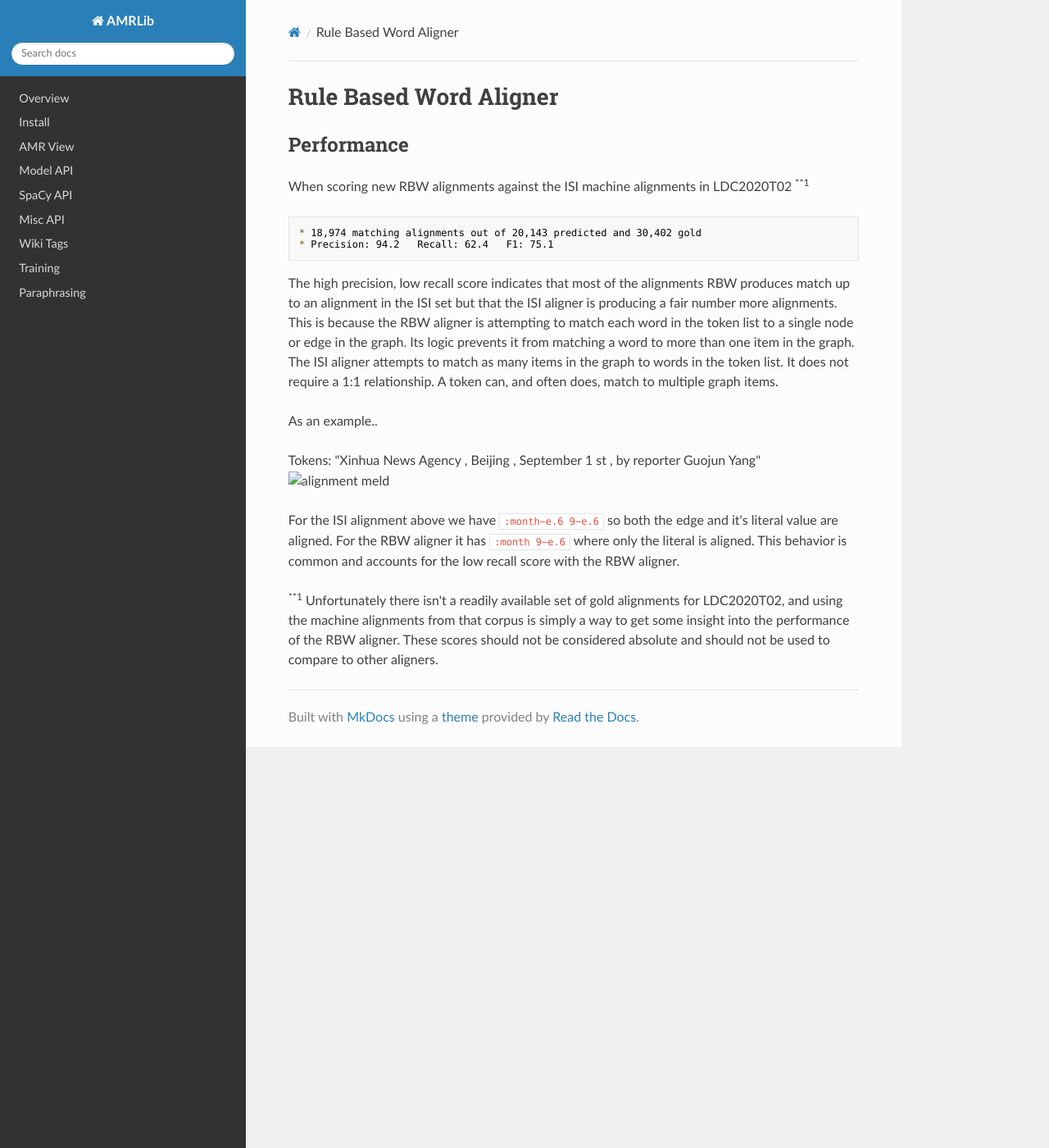
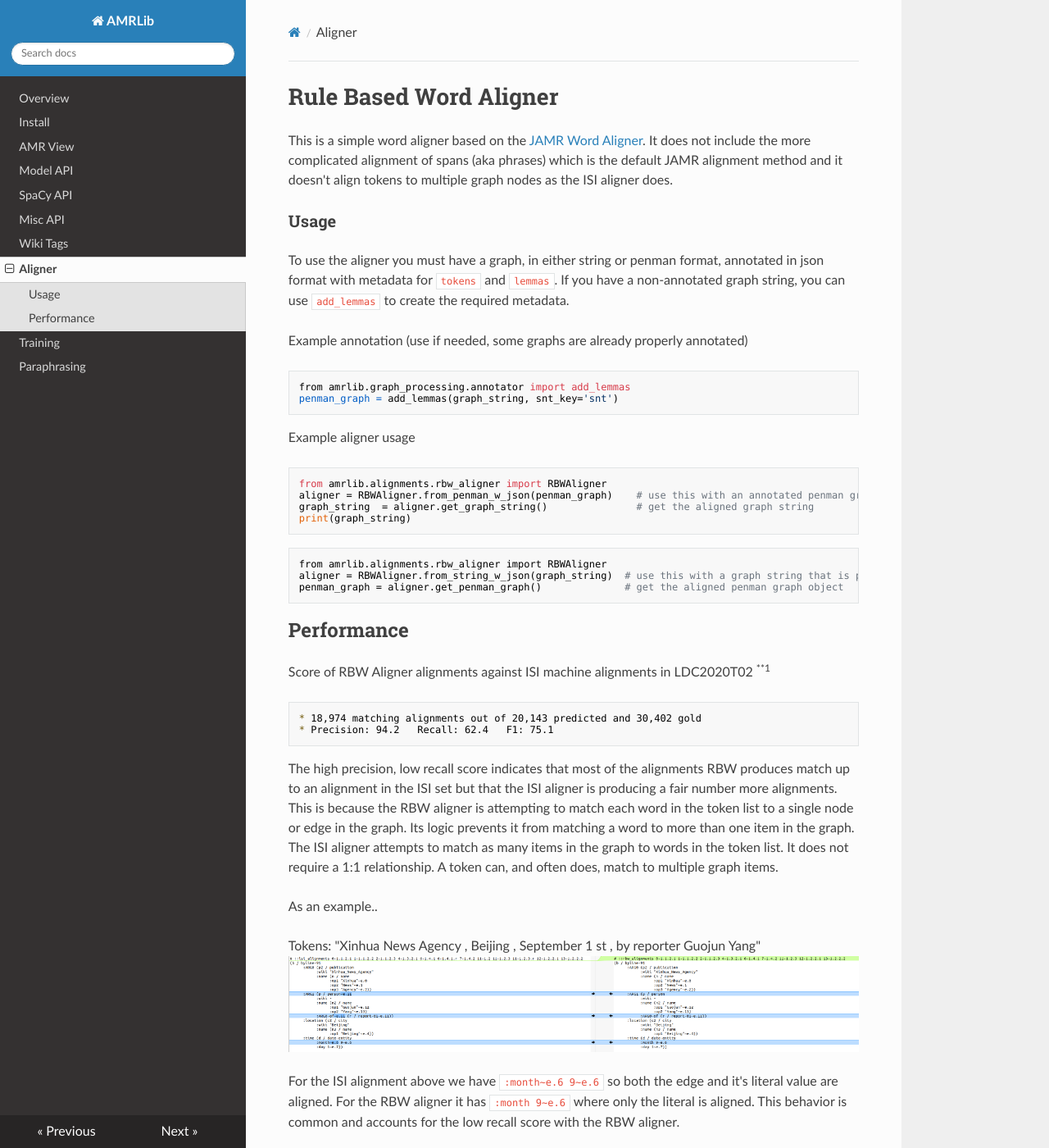
Before and after one commit to bjascob/amrlib, an MkDocs documentation site: the page built from docs/rbw_aligner.md, in a window 1280 px wide and 1400 px high. Shown: the whole window at 82% size. Built offline with MkDocs 1.6.1, drawn with Linux system fonts in a browser that asks for light colours; nearby versions of some CDN libraries; some of the changed text lies outside the part shown.

Commit message:
Add documentat for Aligner

````diff
--- a/docs/rbw_aligner.md
+++ b/docs/rbw_aligner.md
@@ -1,8 +1,36 @@
 # Rule Based Word Aligner
+
+This is a simple word aligner based on the [JAMR Word Aligner](https://github.com/jflanigan/jamr/blob/Semeval-2016/src/AlignWords.scala).
+It does not include the more complicated alignment of spans (aka phrases) which is the default JAMR
+alignment method and it doesn't align tokens to multiple graph nodes as the ISI aligner does.
+
+### Usage
+To use the aligner you must have a graph, in either string or penman format, annotated in json format
+with metadata for `tokens` and `lemmas`.  If you have a non-annotated graph string, you can use
+`add_lemmas` to create the required metadata.
+
+Example annotation (use if needed, some graphs are already properly annotated)
+```
+from amrlib.graph_processing.annotator import add_lemmas
+penman_graph = add_lemmas(graph_string, snt_key='snt')
+```
+
+Example aligner usage
+```
+from amrlib.alignments.rbw_aligner import RBWAligner
+aligner = RBWAligner.from_penman_w_json(penman_graph)    # use this with an annotated penman graph object
+graph_string  = aligner.get_graph_string()               # get the aligned graph string
+print(graph_string)
+```
+```
+from amrlib.alignments.rbw_aligner import RBWAligner
+aligner = RBWAligner.from_string_w_json(graph_string)  # use this with a graph string that is properly annotated
+penman_graph = aligner.get_penman_graph()              # get the aligned penman graph object
+```
 
 
 ## Performance
-When scoring new RBW alignments against the ISI machine alignments in LDC2020T02 <sup>**1</sup>
+Score of RBW Aligner alignments against ISI machine alignments in LDC2020T02 <sup>**1</sup>
 ```
 * 18,974 matching alignments out of 20,143 predicted and 30,402 gold
 * Precision: 94.2   Recall: 62.4   F1: 75.1
@@ -16,13 +44,15 @@ a 1:1 relationship.  A token can, and often does, match to multiple graph items.
 As an example..
 
 Tokens: "Xinhua News Agency , Beijing , September 1 st , by reporter Guojun Yang"
-![alignment meld](rbw_vs_isi_alignments_example01.png)
+![alignment meld](https://github.com/bjascob/amrlib/raw/master/docs/images/rbw_vs_isi_alignments_example01.png)
+<!--- docs/images/rbw_vs_isi_alignments_example01.png--->
+<!--- https://github.com/bjascob/amrlib/raw/master/docs/images/rbw_vs_isi_alignments_example01.png --->
 
 For the ISI alignment above we have `:month~e.6 9~e.6` so both the edge and it's literal value are aligned.
 For the RBW aligner it has `:month 9~e.6` where only the literal is aligned.  This behavior is common
 and accounts for the low recall score with the RBW aligner.
 
 <sup>**1</sup>
-Unfortunately there isn't a readily available set of gold alignments for LDC2020T02, and using the machine alignments
+Unfortunately, there isn't a readily available set of gold alignments for LDC2020T02.  Using the machine alignments
 from that corpus is simply a way to get some insight into the performance of the RBW aligner.  These scores should not
 be considered absolute and should not be used to compare to other aligners.
--- a/mkdocs.yml
+++ b/mkdocs.yml
@@ -7,6 +7,7 @@ nav:
 - 'SpaCy API':  api_spacy.md
 - 'Misc API':   api_misc.md
 - 'Wiki Tags':  wiki.md
+- Aligner:      rbw_aligner.md
 - Training:     training.md
 - Paraphrasing: paraphrase.md
 theme: readthedocs
````
